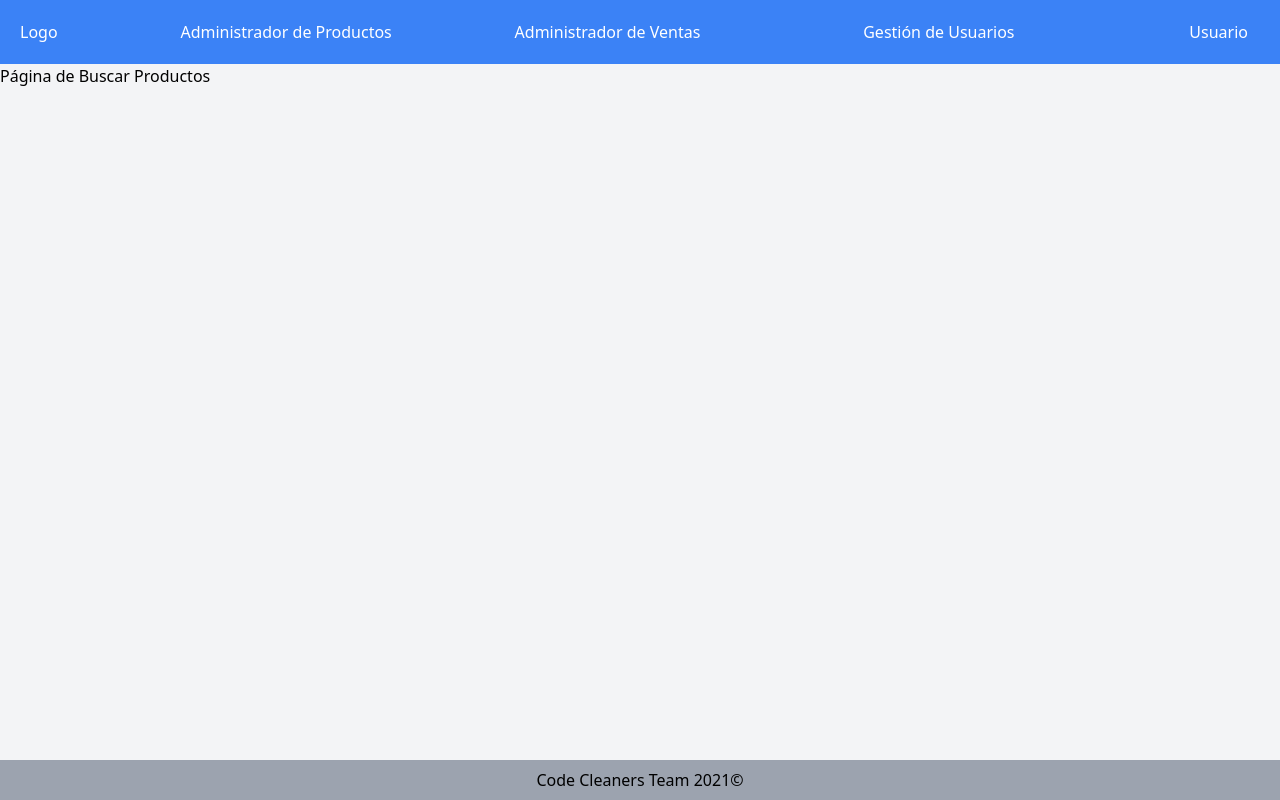
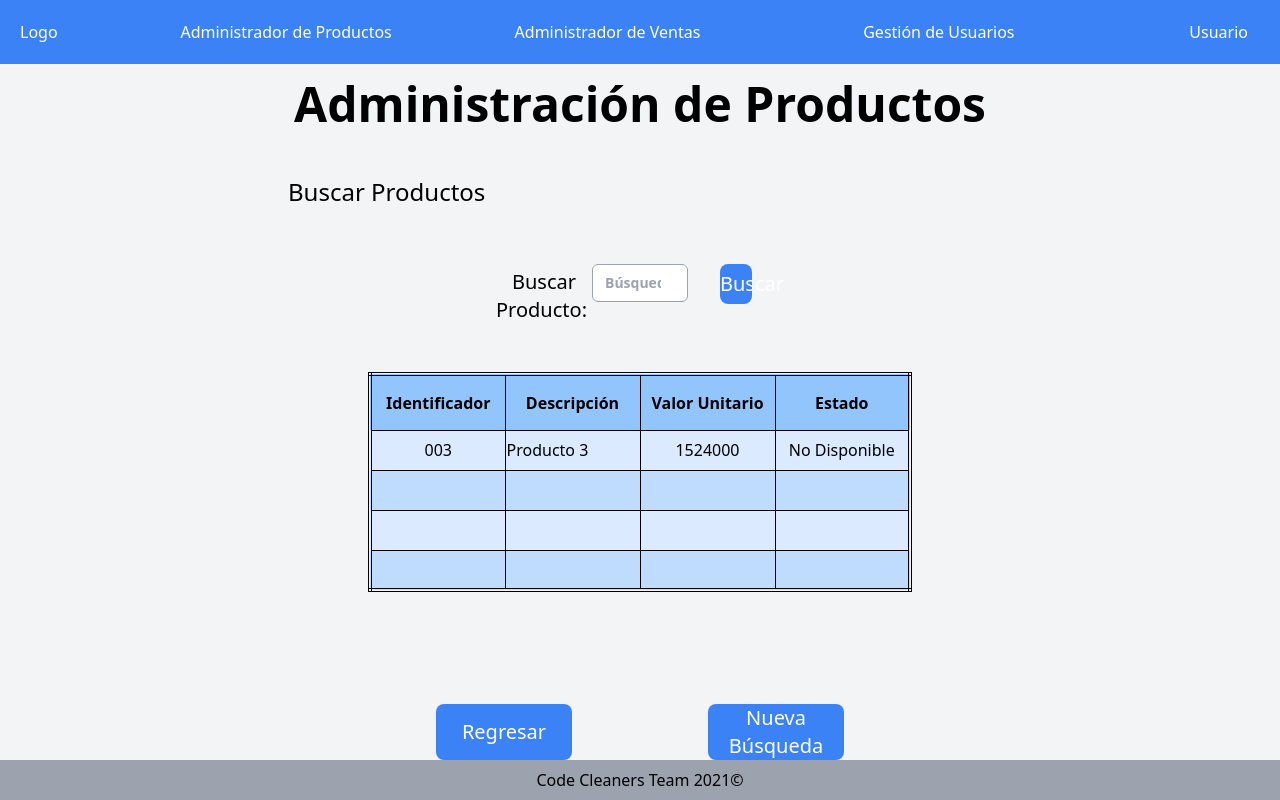
Before and after one commit to codecleanersteam/ProyectoCiclo3, a React (Create React App) app: page /product/search in a window 1280 px wide. Built offline with nearby package versions, Linux system fonts and the light colour scheme.

Commit message:
Ultimos detalles en pagina de Buscar Productos

```diff
--- a/src/pages/products/Search.jsx
+++ b/src/pages/products/Search.jsx
@@ -1,7 +1,81 @@
 import React from "react";
 
 const SearchProduct = () => {
-  return <div>Página de Buscar Productos</div>;
+  return  <div className="place-content-center pl-60 pr-60">
+            <div className="text-5xl font-semibold text-center mt-4">
+              Administración de Productos
+            </div>
+            <p className="pt-12 pl-12 text-2xl">Buscar Productos</p>
+            <div className="place-content-center w-full pr-32 pl-32 pt-8 pb-16">
+              <div className="grid grid-cols-3 place-content-center w-full pr-32 pl-32 pt-4 pb-12">
+                <div className="pt-3 pr-4 text-right">
+                  <label className="text-xl">Buscar Producto:</label>
+                </div>
+                <div>
+                  <input className="appeareance-none relative block w-full px-3 py-2 border border-gray-400 text-gray-900 rounded-md focus:outline-none focus:ring-blue-600 focus:border-blue-600 focus:z-10 sm:text-sm font-bold my-2"
+                    type="search" placeholder="Búsqueda por ID, Cliente o Descripción"
+                  />
+                </div>
+                <div className="pt-2 pl-8">
+                    <button className="bg-blue-500 text-white rounded-lg h-10 w-1/2 text-xl"
+                      type="button">
+                      Buscar
+                    </button>
+                </div>
+              </div>
+              <table className="table-fixed border-4 border-black border-double  w-full">
+                <thead>
+                  <tr className="bg-blue-300 h-14">
+                    <th className="w-1/4 border border-black">Identificador</th>
+                    <th className="w-1/4 border border-black">Descripción</th>
+                    <th className="w-1/4 border border-black">Valor Unitario</th>
+                    <th className="w-1/4 border border-black">Estado</th>
+                  </tr>
+                </thead>
+                <tbody>
+                  <tr className="bg-blue-100 h-10">
+                    <td className="text-center border border-black">003</td>
+                    <td className=" border border-black">Producto 3</td>
+                    <td className="text-center border border-black">1524000</td>
+                    <td className="text-center border border-black">No Disponible</td>
+                  </tr>
+                  <tr className="bg-blue-200 h-10">
+                    <td className=" border border-black"> </td>
+                    <td className=" border border-black"> </td>
+                    <td className=" border border-black"> </td>
+                    <td className=" border border-black"> </td>
+                  </tr>
+                  <tr className="bg-blue-100 h-10">
+                    <td className=" border border-black"> </td>
+                    <td className=" border border-black"> </td>
+                    <td className=" border border-black"> </td>
+                    <td className=" border border-black"> </td>
+                  </tr>
+                  <tr className="bg-blue-200 h-10">
+                    <td className=" border border-black"> </td>
+                    <td className=" border border-black"> </td>
+                    <td className=" border border-black"> </td>
+                    <td className=" border border-black"> </td>
+                  </tr>
+                </tbody>
+              </table>
+            </div>
+            <div className="grid grid-cols-2 place-content-center w-full pr-32 pl-32 pt-12 pb-20">
+                <div className="text-center">
+                  <a href="/product">
+                    <button className="bg-blue-500 text-white rounded-lg h-14 w-1/2 text-xl">
+                      Regresar
+                    </button>
+                  </a>
+                </div>
+                <div className="text-center">
+                  <button className="bg-blue-500 text-white rounded-lg h-14 w-1/2 text-xl">
+                    Nueva Búsqueda
+                  </button>
+                </div>
+              </div>
+          </div>
+  ;
 };
 
 export default SearchProduct;
```
